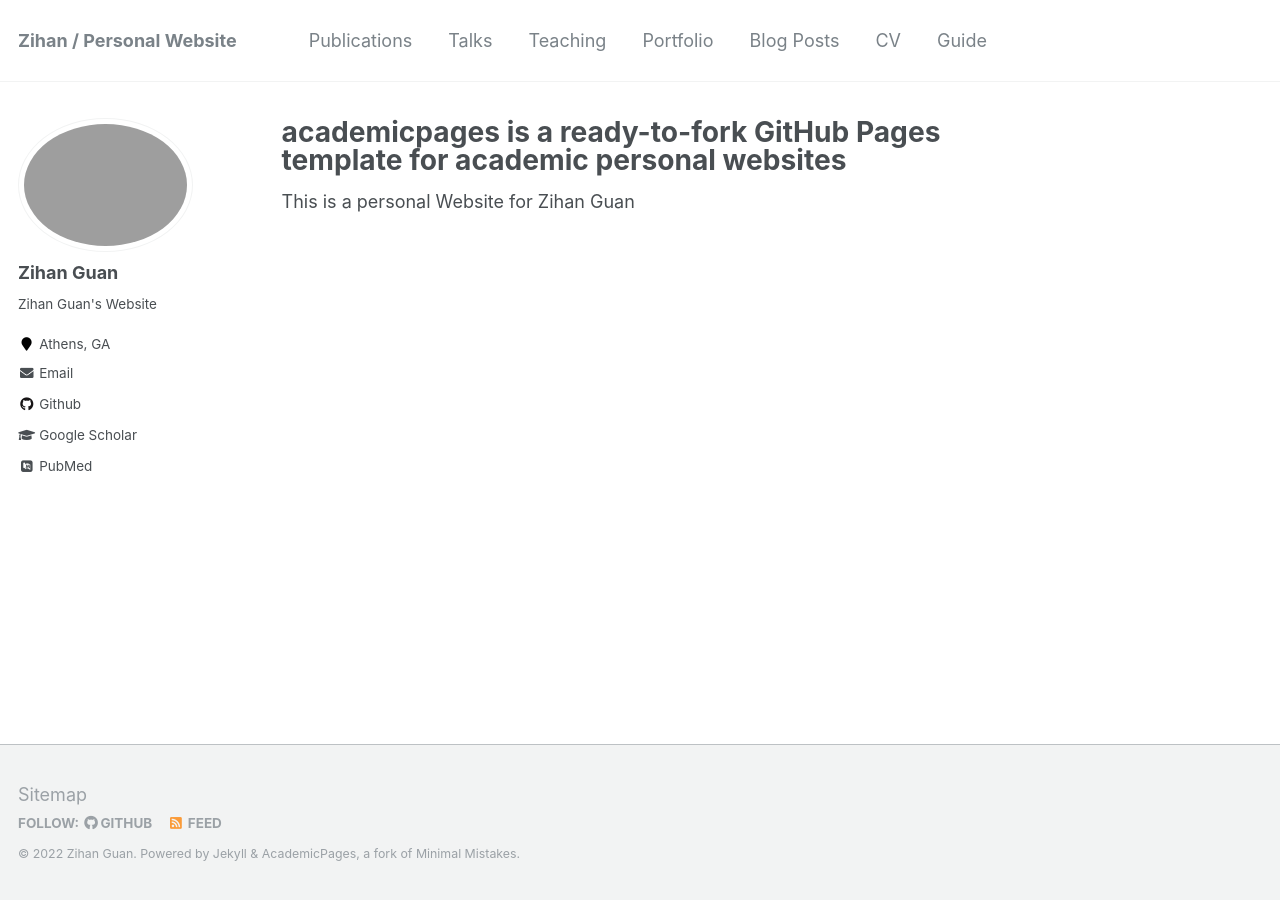
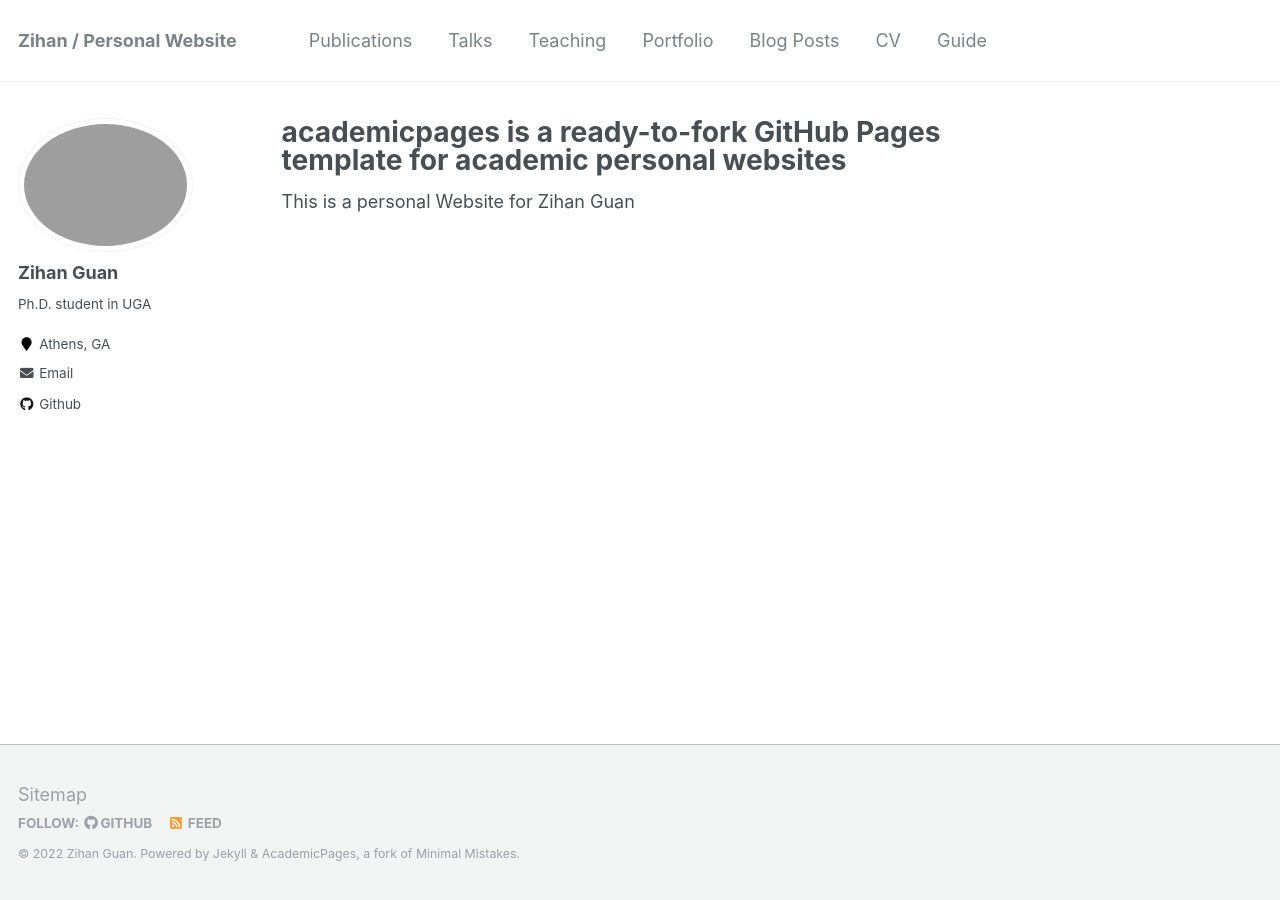
Before and after one commit to GuanZihan/guanzihan.github.io, a Jekyll site: the page built from _pages/about.md, in a window 1280 px wide. Built offline with Jekyll 4.4.1, drawn with Linux system fonts in a browser that asks for light colours; some web fonts are replaced.

Commit message:
upload personal information

```diff
--- a/_config.yml
+++ b/_config.yml
@@ -82,11 +82,11 @@ analytics:
 author:
   name             : "Zihan Guan"
   avatar           : "gzh.png"
-  bio              : "Zihan Guan's Website"
+  bio              : "Ph.D. student in UGA "
   location         : "Athens, GA"
   employer         :
-  pubmed           : "https://www.ncbi.nlm.nih.gov/pubmed/?term=john+snow"
-  googlescholar    : "http://yourfullgooglescholarurl.com"
+  pubmed           :
+  googlescholar    :
   email            : "zg37632@uga.edu"
   researchgate     :  # example: "https://www.researchgate.net/profile/yourprofile"
   uri              :
@@ -96,17 +96,17 @@ author:
   flickr           :
   facebook         :
   foursquare       :
-  github           : "https://github.com/GuanZihan"
+  github           : "GuanZihan"
   google_plus      :
   keybase          :
   instagram        :
-  impactstory      : #"https://profiles.impactstory.org/u/xxxx-xxxx-xxxx-xxxx"
+  impactstory      :
   lastfm           :
   linkedin         :
   orcid            :
   pinterest        :
   soundcloud       :
-  stackoverflow    : # http://stackoverflow.com/users/123456/username
+  stackoverflow    :
   steam            :
   tumblr           :
   twitter          :
```
